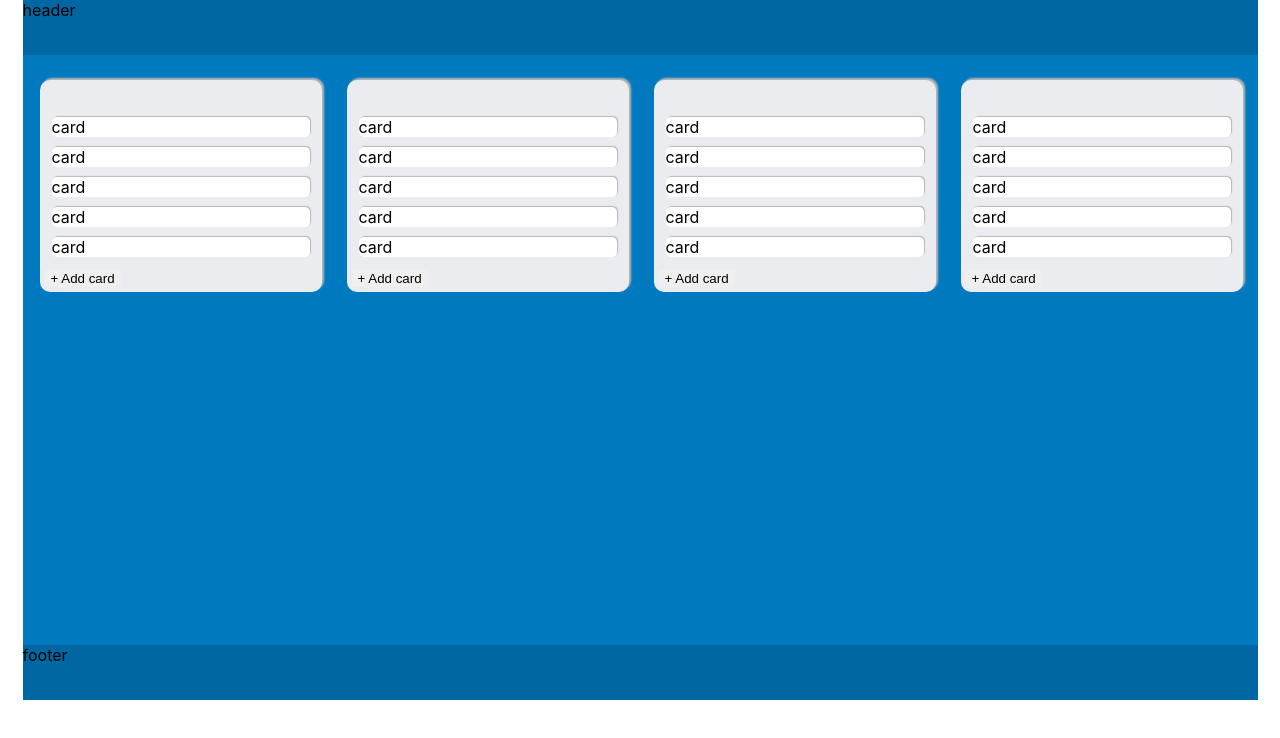
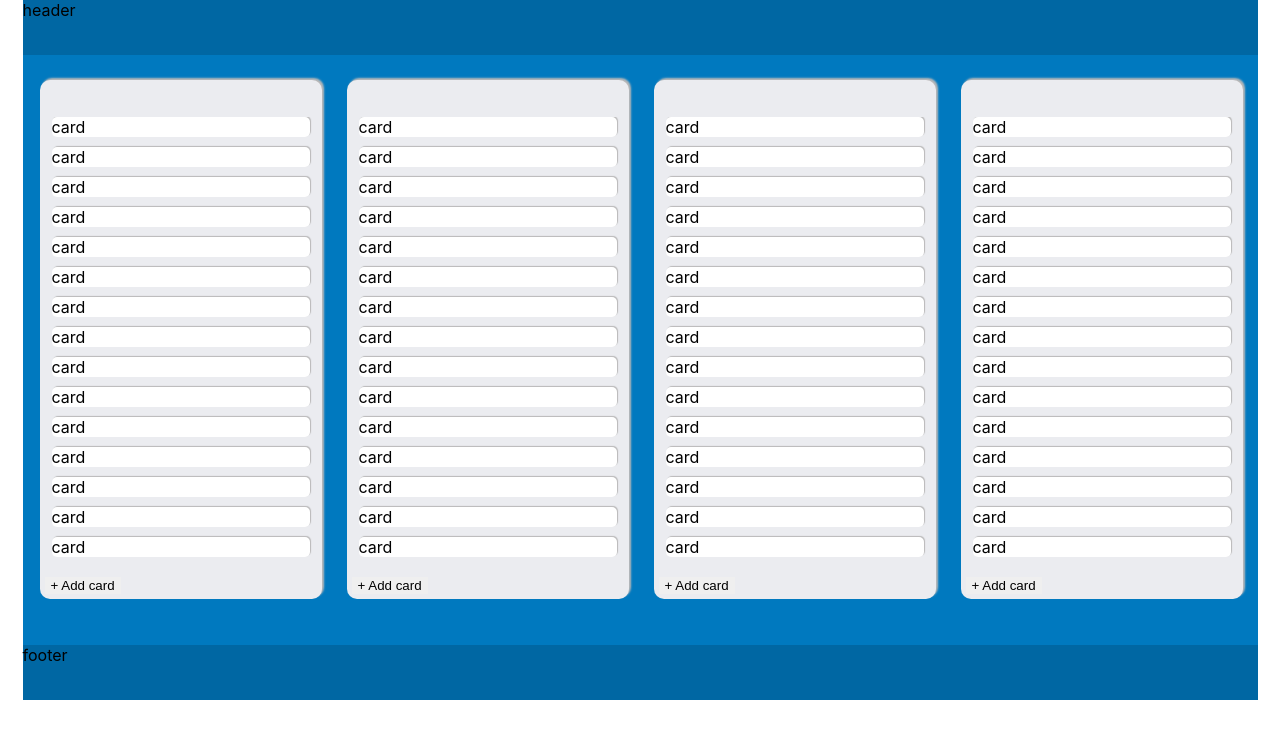
Before and after one commit to SlavikLiabin/kanban-board-final, a React (Create React App) app: page / in a window 1280 px wide. Shown: the top 738 px of the page. Built offline with nearby package versions, Linux system fonts and the light colour scheme.

Commit message:
initial commit

```diff
--- a/src/Components/Board/Column/column.module.css
+++ b/src/Components/Board/Column/column.module.css
@@ -16,6 +16,19 @@
     display: flex;
     justify-content: center;
     row-gap: 10px;
+    max-height: 450px;
+    overflow-y: auto;
+}
+
+.scroll::-webkit-scrollbar {
+    width: 8px;
+    background-color: white;
+    border-radius: 5px;
+}
+
+.scroll::-webkit-scrollbar-thumb {
+    background-color: #b5b6b9;
+    border-radius: 9em;
 }
 
 .body {
@@ -30,5 +43,5 @@
 .button {
     border: none;
     cursor: pointer;
-    margin: 0px 0px 5px 5px ;
+    margin: 10px 0px 5px 5px ;
 }
--- a/src/Components/Board/Column/column.tsx
+++ b/src/Components/Board/Column/column.tsx
@@ -7,8 +7,18 @@ export const Column = () => {
     return (
         <div className={style.column}>
             <div className={style.header}><h2></h2></div>
-            <div className={style.wrapper}>
+            <div className={style.wrapper + ' ' + style.scroll}>
                 <div className={style.body}>
+                    <Card />
+                    <Card />
+                    <Card />
+                    <Card />
+                    <Card />
+                    <Card />
+                    <Card />
+                    <Card />
+                    <Card />
+                    <Card />
                     <Card />
                     <Card />
                     <Card />
```
Also changed, not shown: src/Components/Font/Roboto-Regular.ttf (added).
